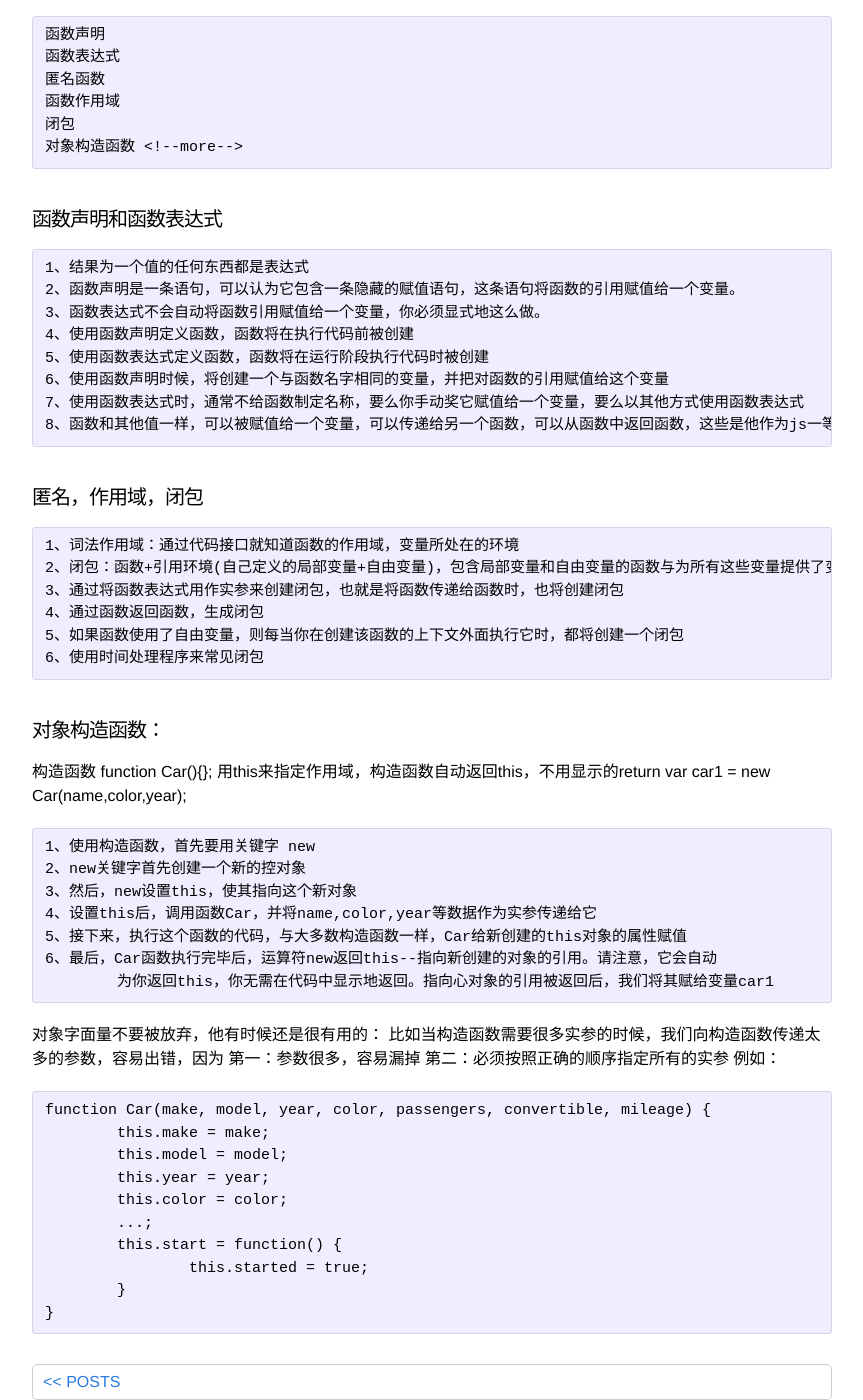
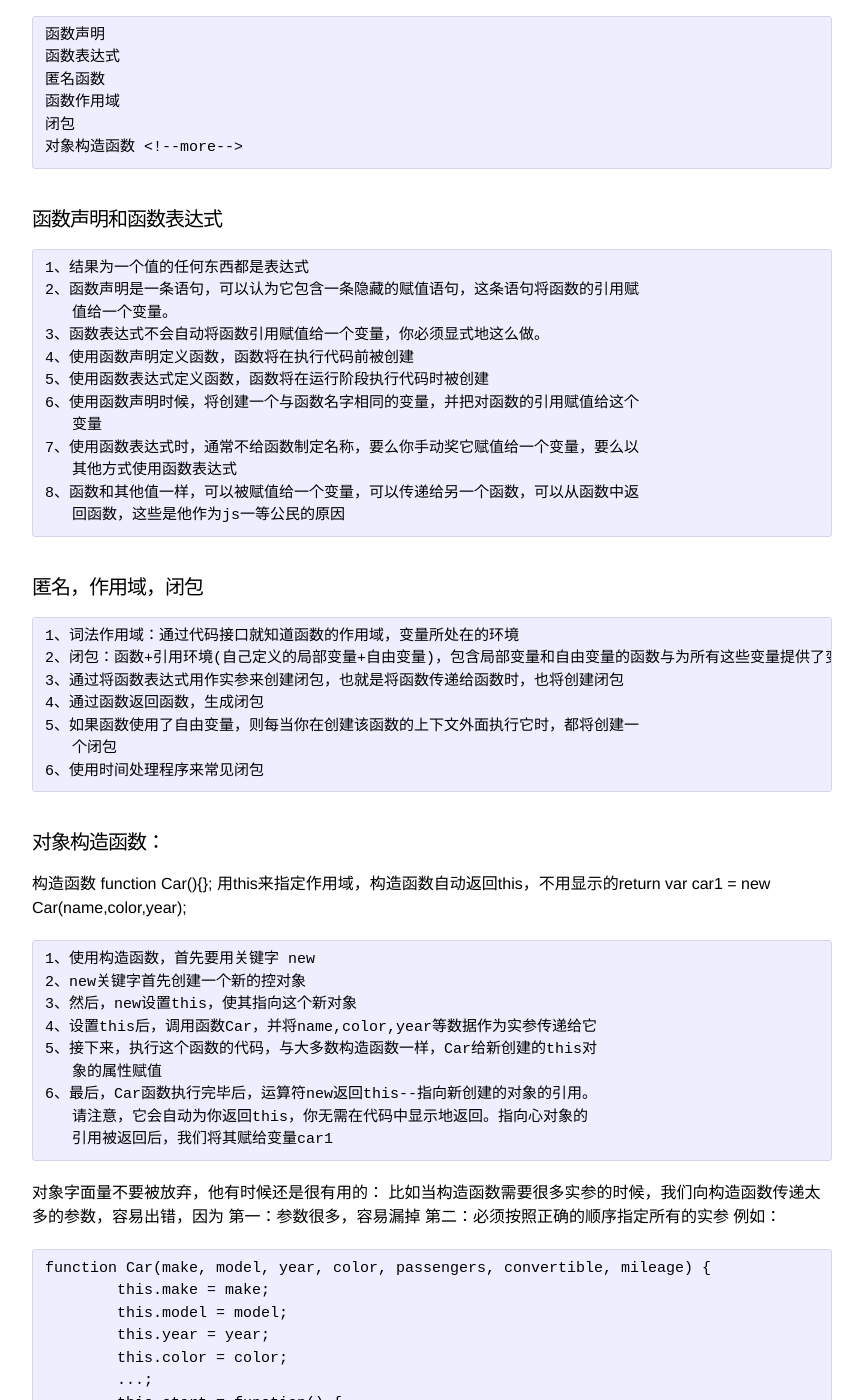
Before and after one commit to wnpers/blog, a Jekyll site: the page built from _posts/2019-06-11-you-must-know-js-1.markdown, in a window 1280 px wide and 1400 px high, scrolled down 242 px. Shown: the whole window, without its empty margins (208-1071 px from the left). Built offline with Jekyll 4.4.1, drawn with Linux system fonts in a browser that asks for light colours.

```diff
--- a/_posts/2019-06-11-you-must-know-js-1.markdown
+++ b/_posts/2019-06-11-you-must-know-js-1.markdown
@@ -18,13 +18,17 @@ categories: javascript
 #### 函数声明和函数表达式
 
 	1、结果为一个值的任何东西都是表达式
-	2、函数声明是一条语句，可以认为它包含一条隐藏的赋值语句，这条语句将函数的引用赋值给一个变量。
+	2、函数声明是一条语句，可以认为它包含一条隐藏的赋值语句，这条语句将函数的引用赋
+	   值给一个变量。
 	3、函数表达式不会自动将函数引用赋值给一个变量，你必须显式地这么做。
 	4、使用函数声明定义函数，函数将在执行代码前被创建
 	5、使用函数表达式定义函数，函数将在运行阶段执行代码时被创建
-	6、使用函数声明时候，将创建一个与函数名字相同的变量，并把对函数的引用赋值给这个变量
-	7、使用函数表达式时，通常不给函数制定名称，要么你手动奖它赋值给一个变量，要么以其他方式使用函数表达式
-	8、函数和其他值一样，可以被赋值给一个变量，可以传递给另一个函数，可以从函数中返回函数，这些是他作为js一等公民的原因
+	6、使用函数声明时候，将创建一个与函数名字相同的变量，并把对函数的引用赋值给这个
+	   变量
+	7、使用函数表达式时，通常不给函数制定名称，要么你手动奖它赋值给一个变量，要么以
+	   其他方式使用函数表达式
+	8、函数和其他值一样，可以被赋值给一个变量，可以传递给另一个函数，可以从函数中返
+	   回函数，这些是他作为js一等公民的原因
 
 
 #### 匿名，作用域，闭包
@@ -33,7 +37,8 @@ categories: javascript
 	2、闭包：函数+引用环境(自己定义的局部变量+自由变量)，包含局部变量和自由变量的函数与为所有这些变量提供了变量绑定的环境一起成为闭包。
 	3、通过将函数表达式用作实参来创建闭包，也就是将函数传递给函数时，也将创建闭包
 	4、通过函数返回函数，生成闭包
-	5、如果函数使用了自由变量，则每当你在创建该函数的上下文外面执行它时，都将创建一个闭包
+	5、如果函数使用了自由变量，则每当你在创建该函数的上下文外面执行它时，都将创建一
+	   个闭包
 	6、使用时间处理程序来常见闭包
 
 
@@ -46,9 +51,11 @@ var car1 = new Car(name,color,year);
 	2、new关键字首先创建一个新的控对象
 	3、然后，new设置this，使其指向这个新对象
 	4、设置this后，调用函数Car，并将name,color,year等数据作为实参传递给它
-	5、接下来，执行这个函数的代码，与大多数构造函数一样，Car给新创建的this对象的属性赋值
-	6、最后，Car函数执行完毕后，运算符new返回this--指向新创建的对象的引用。请注意，它会自动
-		为你返回this，你无需在代码中显示地返回。指向心对象的引用被返回后，我们将其赋给变量car1
+	5、接下来，执行这个函数的代码，与大多数构造函数一样，Car给新创建的this对
+	   象的属性赋值
+	6、最后，Car函数执行完毕后，运算符new返回this--指向新创建的对象的引用。
+	   请注意，它会自动为你返回this，你无需在代码中显示地返回。指向心对象的
+	   引用被返回后，我们将其赋给变量car1
 
 对象字面量不要被放弃，他有时候还是很有用的：
 比如当构造函数需要很多实参的时候，我们向构造函数传递太多的参数，容易出错，因为
```
